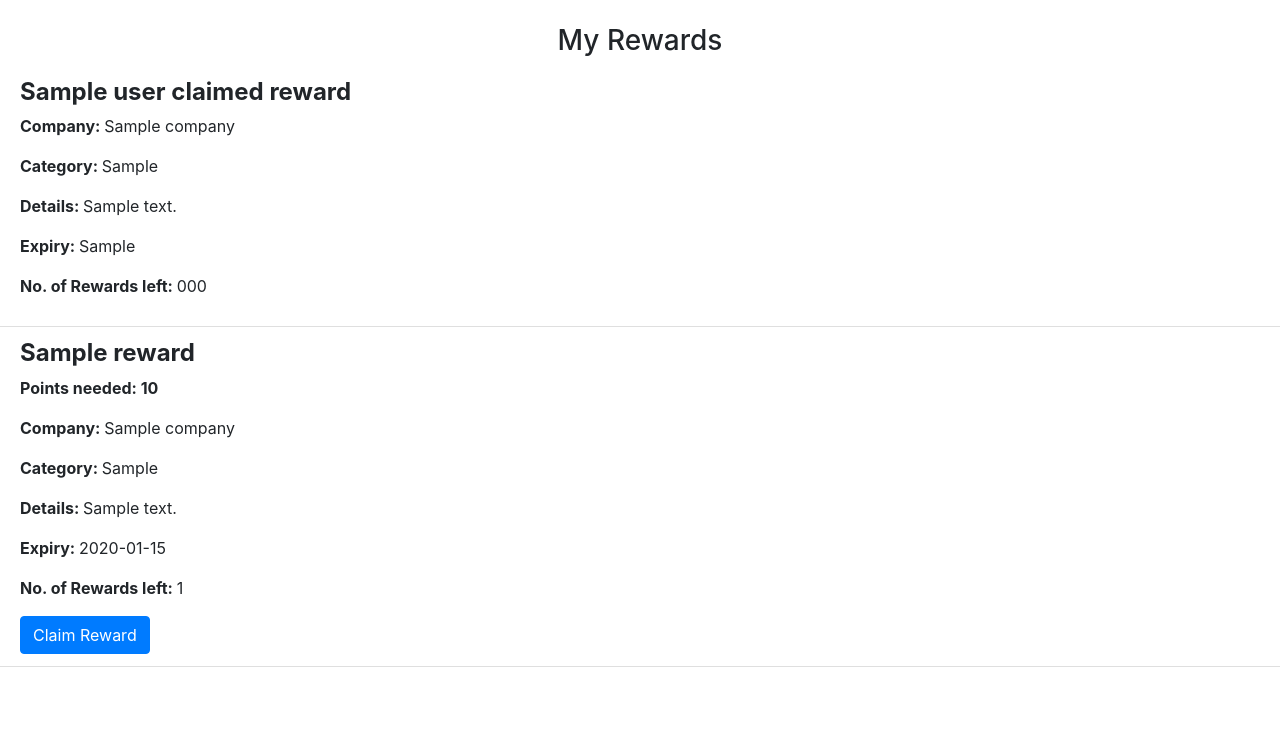
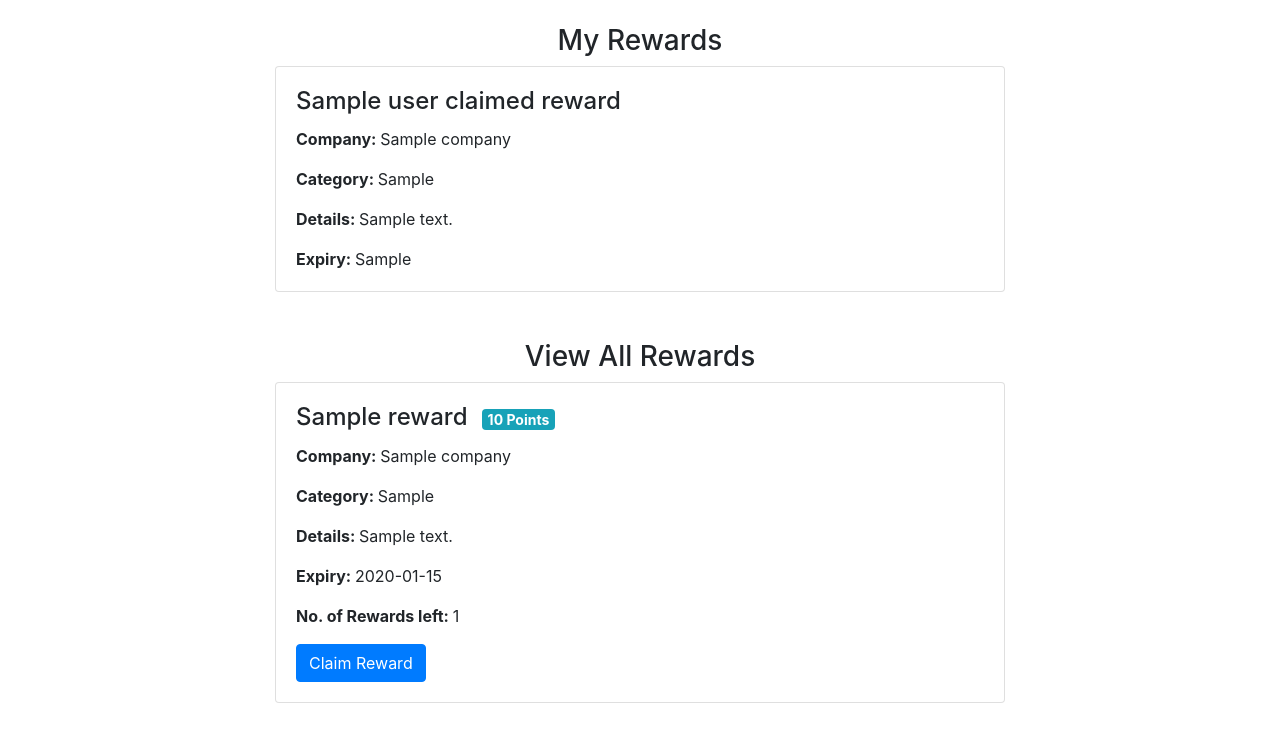
Before and after one commit to joanna-lim/SC2006-SWE-Parking4TheWin, a Flask app: template website/templates/view_rewards.html in a window 1280 px wide. Shown: the part 70-800 px from the top of the page. Run offline with Flask 3, Linux system fonts and the light colour scheme; tables that the repository leaves empty hold one stand-in row (values such as "Sample post"); the template is opened without the code that fills it: values that come from a table or form of the project are taken from there, most other values are stand-ins (such as "Sample title", 1, 10 or a date in 2020); some libraries are stand-ins or nearby versions.

Commit message:
a nicer driver's rewards page

```diff
--- a/website/templates/view_rewards.html
+++ b/website/templates/view_rewards.html
@@ -38,51 +38,65 @@ content %}
 
 
 <h3 align="center"> My Rewards </h3>
-<ul class="list-group list-group-flush" id="rewards">
+<div class="container">
+  <div class="row justify-content-center">
+    <div class="col-md-8">
       {% for user_claimed_reward in user_claimed_rewards %}
-  <li class="list-group-item">
-    <div>
-      <h4><strong>{{ user_claimed_reward.reward_title }}</strong></h4>
+      <div class="card mb-4">
+        <div class="card-body">
+          <h4 class="card-title">{{ user_claimed_reward.reward_title }}</h4>
           {% for company in companies %}
             {% if user_claimed_reward.user_id == company.user_id %}
-          <p><strong>Company: </strong>{{company.company_name}}</p>
+            <p class="card-text"><strong>Company: </strong>{{company.company_name}}</p>
             {% endif %}
           {% endfor %}
-      <p><strong>Category: </strong> {{ user_claimed_reward.reward_category }}</p>
-      <p><strong>Details: </strong>{{ user_claimed_reward.reward_details }}</p>
-      <p><strong>Expiry: </strong>{{user_claimed_reward.reward_expiry}}</p>
-      <p><strong>No. of Rewards left: </strong>{{user_claimed_reward.number_of_rewards}}</p>
+          <p class="card-text"><strong>Category: </strong> {{ user_claimed_reward.reward_category }}</p>
+          <p class="card-text"><strong>Details: </strong>{{ user_claimed_reward.reward_details }}</p>
+          <p class="card-text"><strong>Expiry: </strong>{{user_claimed_reward.reward_expiry}}</p>
         </div>
-  </li>
+      </div>
       {% endfor %}
-</ul>
+    </div>
+  </div>
+</div>
 
 
+<br />
 
+<h3 align="center"> View All Rewards </h3>
 
-<ul class="list-group list-group-flush" id="rewards">
+<div class="container">
+  <div class="row justify-content-center">
+    <div class="col-md-8">
+      <div class="card-deck">
         {% for reward in rewards %}
-  <li class="list-group-item">
-    <div>
-      <h4><strong>{{ reward.reward_title }}</strong></h4>
-      <p><strong>Points needed: {{ reward.cost_of_reward | round | int }}</strong></p>
+        <div class="card mb-4">
+          <div class="card-body">
+            <h4 class="card-title" style="display: inline-block; margin-right: 10px;">{{ reward.reward_title }} </h4>
+              <span class="badge badge-info" style="font-size: 14px; display: inline-block;">{{ reward.cost_of_reward | round | int }} Points </span>
             {% for company in companies %}
               {% if reward.user_id == company.user_id %}
-          <p><strong>Company: </strong>{{company.company_name}}</p>
+              <p class="card-text"><strong>Company: </strong>{{company.company_name}}</p>
               {% endif %}
             {% endfor %}
-      <p><strong>Category: </strong> {{ reward.reward_category }}</p>
-      <p><strong>Details: </strong>{{ reward.reward_details }}</p>
-      <p><strong>Expiry: </strong>{{reward.reward_expiry}}</p>
-      <p><strong>No. of Rewards left: </strong>{{reward.number_of_rewards}}</p>
+            <p class="card-text"><strong>Category: </strong> {{ reward.reward_category }}</p>
+            <p class="card-text"><strong>Details: </strong>{{ reward.reward_details }}</p>
+            <p class="card-text"><strong>Expiry: </strong>{{reward.reward_expiry}}</p>
+            <p class="card-text"><strong>No. of Rewards left: </strong>{{reward.number_of_rewards}}</p>
             <form method="POST" action="{{ url_for('views.claim_reward') }}">
               <input type="hidden" name="reward_id" value="{{ reward.id }}">
               <button type="submit" class="btn btn-primary">Claim Reward</button>
             </form>
           </div>
-  </li>
+        </div>
         {% endfor %}
-</ul>
+      </div>
+    </div>
+  </div>
+</div>
+
+
+
 
 <!-- <form method="POST" action="{{ url_for('views.claim_reward') }}">
   <div class="form-group">
```
Lines whose indentation alone changed are shown as unchanged.
